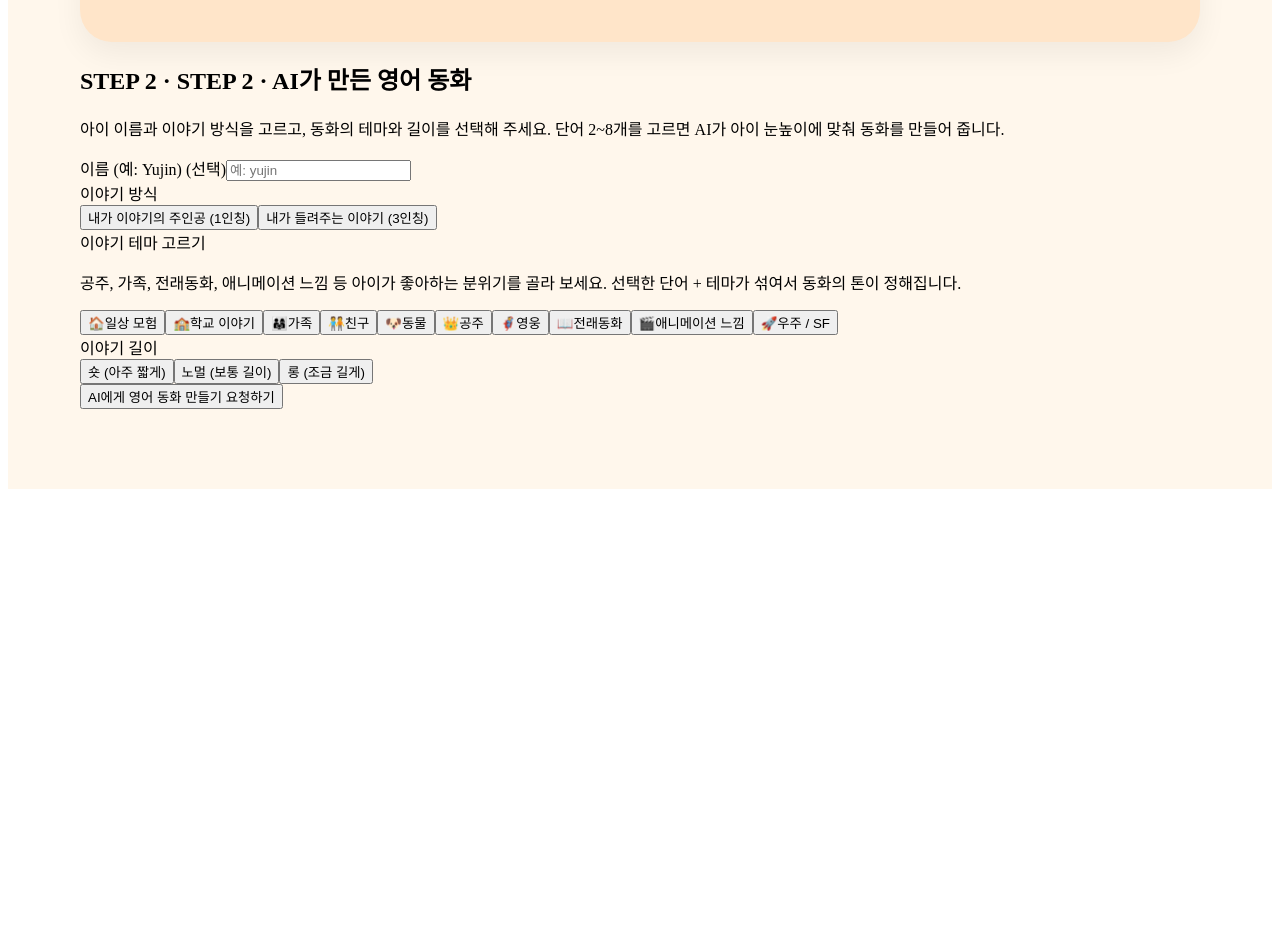
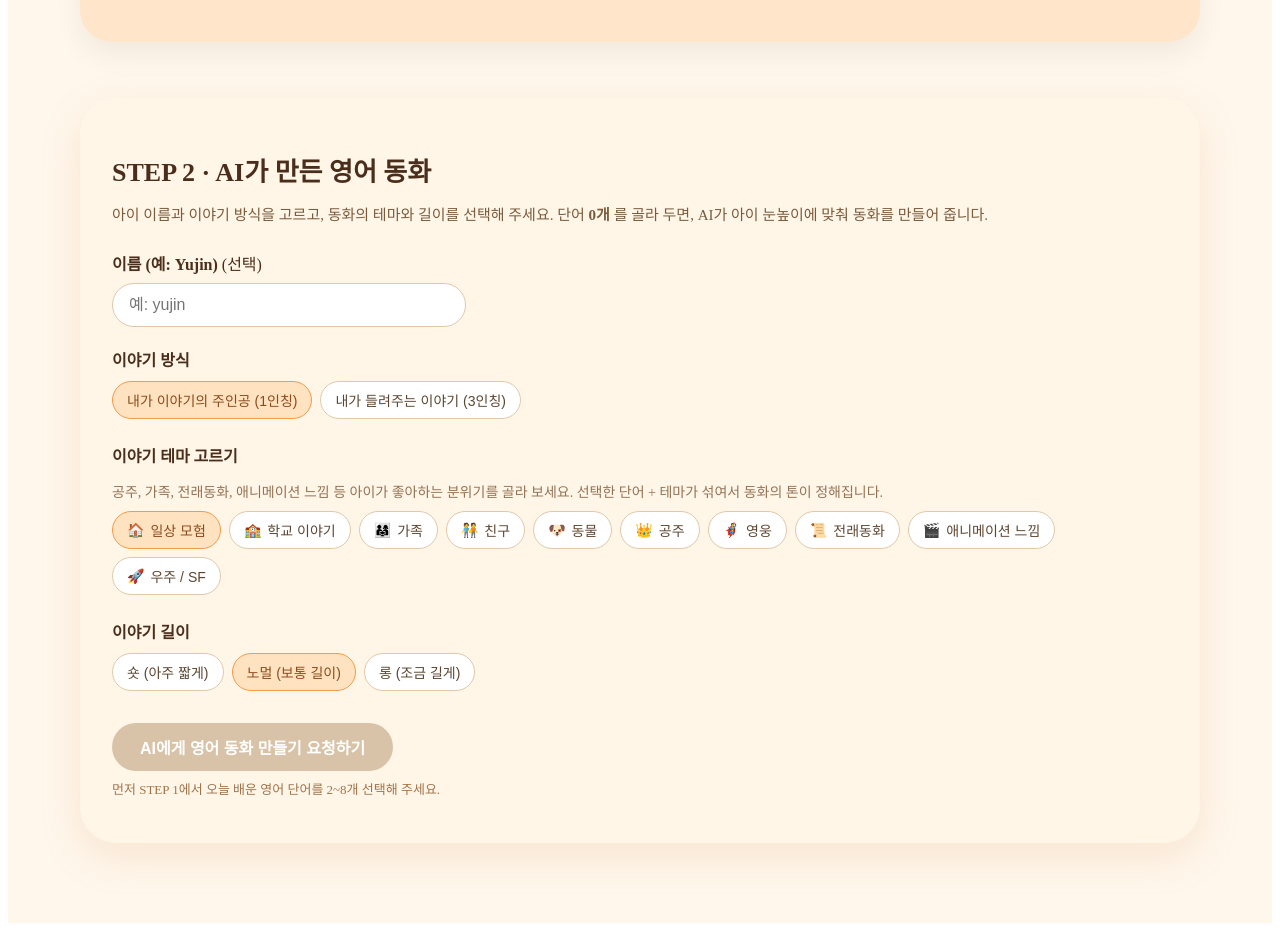
Before and after one commit to penjuntv/mhj_storybook, a Next.js app: page / in a window 1280 px wide. Shown: the part 704-1635 px from the top of the page. Before the commit the page ends 1201 px from the top, so only its background shows below. Built offline with nearby package versions, Linux system fonts and the light colour scheme.

Commit message:
Update Step2Story.js

```diff
--- a/components/storybook/Step2Story.js
+++ b/components/storybook/Step2Story.js
@@ -1,17 +1,23 @@
 // components/storybook/Step2Story.js
+
 import React from "react";
 
+const POV_OPTIONS = [
+  { id: "first", label: "내가 이야기의 주인공 (1인칭)" },
+  { id: "third", label: "내가 들려주는 이야기 (3인칭)" },
+];
+
 const THEMES = [
-  { id: "everyday", emoji: "🏠", label: "일상 모험" },
-  { id: "school", emoji: "🏫", label: "학교 이야기" },
-  { id: "family", emoji: "👨‍👩‍👧", label: "가족" },
-  { id: "friends", emoji: "🧑‍🤝‍🧑", label: "친구" },
-  { id: "animals", emoji: "🐶", label: "동물" },
-  { id: "princess", emoji: "👑", label: "공주" },
-  { id: "hero", emoji: "🦸", label: "영웅" },
-  { id: "fairy_tale", emoji: "📖", label: "전래동화" },
-  { id: "animation", emoji: "🎬", label: "애니메이션 느낌" },
-  { id: "space", emoji: "🚀", label: "우주 / SF" },
+  { id: "everyday", label: "일상 모험", emoji: "🏠" },
+  { id: "school", label: "학교 이야기", emoji: "🏫" },
+  { id: "family", label: "가족", emoji: "👨‍👩‍👧" },
+  { id: "friends", label: "친구", emoji: "🧑‍🤝‍🧑" },
+  { id: "animals", label: "동물", emoji: "🐶" },
+  { id: "princess", label: "공주", emoji: "👑" },
+  { id: "hero", label: "영웅", emoji: "🦸" },
+  { id: "fairytale", label: "전래동화", emoji: "📜" },
+  { id: "animation", label: "애니메이션 느낌", emoji: "🎬" },
+  { id: "space", label: "우주 / SF", emoji: "🚀" },
 ];
 
 const LENGTH_OPTIONS = [
@@ -20,13 +26,7 @@ const LENGTH_OPTIONS = [
   { id: "long", label: "롱 (조금 길게)" },
 ];
 
-const POV_OPTIONS = [
-  { id: "first", label: "내가 이야기의 주인공 (1인칭)" },
-  { id: "third", label: "내가 들려주는 이야기 (3인칭)" },
-];
-
 export default function Step2Story({
-  t,
   kidName,
   setKidName,
   pov,
@@ -35,124 +35,241 @@ export default function Step2Story({
   setThemeId,
   length,
   setLength,
+  selectedWords,
+  onRequestStory,
   isRequesting,
-  onAskStory,
 }) {
-  const handleSubmit = (e) => {
-    e.preventDefault();
-    if (isRequesting) return;
-    onAskStory();
-  };
+  const wordCount = selectedWords.length;
 
   return (
-    <section className="step-section">
-      <h2 className="step-title">
-        STEP 2 · {t?.step2Title || "AI에게 영어 동화 만들어 달라고 하기"}
+    <section
+      style={{
+        marginTop: 56,
+        padding: 32,
+        borderRadius: 36,
+        background: "#fff6e8",
+        boxShadow: "0 14px 40px rgba(214, 150, 90, 0.18)",
+      }}
+    >
+      <h2
+        style={{
+          fontSize: 26,
+          fontWeight: 700,
+          marginBottom: 8,
+          color: "#4a2d1a",
+        }}
+      >
+        STEP 2 · AI가 만든 영어 동화
       </h2>
-      <p className="step-subtitle">
-        {t?.step2Subtitle ||
-          "아이 이름, 시점, 테마를 고르고 AI에게 오늘의 단어로 동화를 부탁해 보세요."}
+      <p
+        style={{
+          fontSize: 15,
+          color: "#7a5b3c",
+          lineHeight: 1.6,
+          marginBottom: 24,
+        }}
+      >
+        아이 이름과 이야기 방식을 고르고, 동화의 테마와 길이를 선택해 주세요.
+        단어{" "}
+        <strong style={{ fontWeight: 700 }}>
+          {wordCount}개
+        </strong>{" "}
+        를 골라 두면, AI가 아이 눈높이에 맞춰 동화를 만들어 줍니다.
       </p>
 
-      <form onSubmit={handleSubmit} className="story-profile-form">
       {/* 이름 */}
-        <div className="field-group">
-          <label className="field-label">
-            {t?.kidNameLabel || "아이 이름"}{" "}
-            <span className="field-label-optional">(선택)</span>
-          </label>
+      <div style={{ marginBottom: 20 }}>
+        <div
+          style={{
+            fontSize: 16,
+            fontWeight: 600,
+            color: "#4a2d1a",
+            marginBottom: 8,
+          }}
+        >
+          이름 (예: Yujin) <span style={{ fontWeight: 400 }}>(선택)</span>
+        </div>
         <input
           type="text"
-            className="text-input"
-            placeholder={t?.kidNamePlaceholder || "예: yujin"}
+          placeholder="예: yujin"
           value={kidName}
-            onChange={(e) => setKidName(e.target.value)}
+          onChange={(e) => setKidName && setKidName(e.target.value)}
+          style={{
+            width: "100%",
+            maxWidth: 320,
+            padding: "12px 16px",
+            borderRadius: 999,
+            border: "1px solid #e1c8aa",
+            fontSize: 16,
+            outline: "none",
+          }}
         />
       </div>
 
-        {/* 시점 선택 */}
-        <div className="field-group">
-          <label className="field-label">
-            {t?.povLabel || "이야기를 어떻게 들려줄까요?"}
-          </label>
-          <div className="pill-group">
-            {POV_OPTIONS.map((opt) => (
+      {/* 이야기 방식 */}
+      <div style={{ marginBottom: 24 }}>
+        <div
+          style={{
+            fontSize: 16,
+            fontWeight: 600,
+            color: "#4a2d1a",
+            marginBottom: 10,
+          }}
+        >
+          이야기 방식
+        </div>
+        <div style={{ display: "flex", flexWrap: "wrap", gap: 8 }}>
+          {POV_OPTIONS.map((opt) => {
+            const active = pov === opt.id;
+            return (
               <button
                 key={opt.id}
                 type="button"
-                className={
-                  "pill-button" + (pov === opt.id ? " pill-button--active" : "")
-                }
-                onClick={() => setPov(opt.id)}
+                onClick={() => setPov && setPov(opt.id)}
+                style={{
+                  borderRadius: 999,
+                  border: "1px solid",
+                  borderColor: active ? "#f29b4b" : "#e1c8aa",
+                  background: active ? "#ffe3c0" : "#fff",
+                  padding: "8px 14px",
+                  fontSize: 14,
+                  cursor: "pointer",
+                  color: active ? "#8b4a1d" : "#5d4631",
+                }}
               >
                 {opt.label}
               </button>
-            ))}
+            );
+          })}
         </div>
       </div>
 
-        {/* 테마 선택 */}
-        <div className="field-group">
-          <label className="field-label">
-            {t?.themeLabel || "이야기 테마 고르기"}
-          </label>
-          <p className="field-help">
-            공주, 가족, 전래동화, 애니메이션 느낌 등 아이가 좋아하는 분위기를
-            골라 보세요. 선택한 단어 + 테마가 섞여서 동화의 톤이 정해집니다.
+      {/* 이야기 테마 */}
+      <div style={{ marginBottom: 24 }}>
+        <div
+          style={{
+            fontSize: 16,
+            fontWeight: 600,
+            color: "#4a2d1a",
+            marginBottom: 10,
+          }}
+        >
+          이야기 테마 고르기
+        </div>
+        <p
+          style={{
+            fontSize: 14,
+            color: "#937254",
+            marginBottom: 10,
+          }}
+        >
+          공주, 가족, 전래동화, 애니메이션 느낌 등 아이가 좋아하는 분위기를 골라 보세요.
+          선택한 단어 + 테마가 섞여서 동화의 톤이 정해집니다.
         </p>
-          <div className="pill-group pill-group--themes">
-            {THEMES.map((theme) => (
+        <div style={{ display: "flex", flexWrap: "wrap", gap: 8 }}>
+          {THEMES.map((t) => {
+            const active = themeId === t.id;
+            return (
               <button
-                key={theme.id}
+                key={t.id}
                 type="button"
-                className={
-                  "pill-button pill-button--theme" +
-                  (themeId === theme.id ? " pill-button--active" : "")
-                }
-                onClick={() => setThemeId(theme.id)}
+                onClick={() => setThemeId && setThemeId(t.id)}
+                style={{
+                  borderRadius: 999,
+                  border: "1px solid",
+                  borderColor: active ? "#f29b4b" : "#e1c8aa",
+                  background: active ? "#ffe3c0" : "#fff",
+                  padding: "8px 14px",
+                  fontSize: 14,
+                  cursor: "pointer",
+                  color: active ? "#8b4a1d" : "#5d4631",
+                  display: "flex",
+                  alignItems: "center",
+                  gap: 6,
+                }}
               >
-                <span className="pill-emoji">{theme.emoji}</span>
-                <span>{theme.label}</span>
+                <span>{t.emoji}</span>
+                <span>{t.label}</span>
               </button>
-            ))}
+            );
+          })}
         </div>
       </div>
 
-        {/* 길이 선택 */}
-        <div className="field-group">
-          <label className="field-label">
-            {t?.lengthLabel || "이야기 길이"}
-          </label>
-          <div className="pill-group">
-            {LENGTH_OPTIONS.map((opt) => (
+      {/* 이야기 길이 */}
+      <div style={{ marginBottom: 24 }}>
+        <div
+          style={{
+            fontSize: 16,
+            fontWeight: 600,
+            color: "#4a2d1a",
+            marginBottom: 10,
+          }}
+        >
+          이야기 길이
+        </div>
+        <div style={{ display: "flex", flexWrap: "wrap", gap: 8 }}>
+          {LENGTH_OPTIONS.map((opt) => {
+            const active = length === opt.id;
+            return (
               <button
                 key={opt.id}
                 type="button"
-                className={
-                  "pill-button" +
-                  (length === opt.id ? " pill-button--active" : "")
-                }
-                onClick={() => setLength(opt.id)}
+                onClick={() => setLength && setLength(opt.id)}
+                style={{
+                  borderRadius: 999,
+                  border: "1px solid",
+                  borderColor: active ? "#f29b4b" : "#e1c8aa",
+                  background: active ? "#ffe3c0" : "#fff",
+                  padding: "8px 14px",
+                  fontSize: 14,
+                  cursor: "pointer",
+                  color: active ? "#8b4a1d" : "#5d4631",
+                }}
               >
                 {opt.label}
               </button>
-            ))}
+            );
+          })}
         </div>
       </div>
 
-        {/* 제출 버튼 */}
-        <div className="field-group field-group--submit">
+      {/* 버튼 */}
       <button
-            type="submit"
-            className="primary-button"
-            disabled={isRequesting}
+        type="button"
+        onClick={onRequestStory}
+        disabled={isRequesting || !wordCount}
+        style={{
+          marginTop: 8,
+          padding: "12px 28px",
+          borderRadius: 999,
+          border: "none",
+          background: isRequesting || !wordCount ? "#d9c3a8" : "#ff9a4b",
+          color: "#fff",
+          fontSize: 16,
+          fontWeight: 700,
+          cursor: isRequesting || !wordCount ? "default" : "pointer",
+          boxShadow:
+            isRequesting || !wordCount
+              ? "none"
+              : "0 10px 24px rgba(224, 130, 40, 0.45)",
+        }}
       >
         {isRequesting
-              ? t?.loading || "AI가 동화를 만드는 중..."
-              : t?.askButton || "AI에게 영어 동화 만들어 달라고 요청하기"}
+          ? "동화를 만드는 중이에요..."
+          : "AI에게 영어 동화 만들기 요청하기"}
       </button>
-        </div>
-      </form>
+      {wordCount === 0 && (
+        <p
+          style={{
+            marginTop: 8,
+            fontSize: 13,
+            color: "#a07349",
+          }}
+        >
+          먼저 STEP 1에서 오늘 배운 영어 단어를 2~8개 선택해 주세요.
+        </p>
+      )}
     </section>
   );
 }
```
Lines whose indentation alone changed are shown as unchanged.
